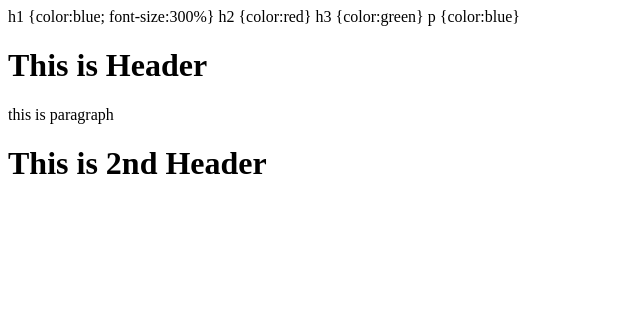
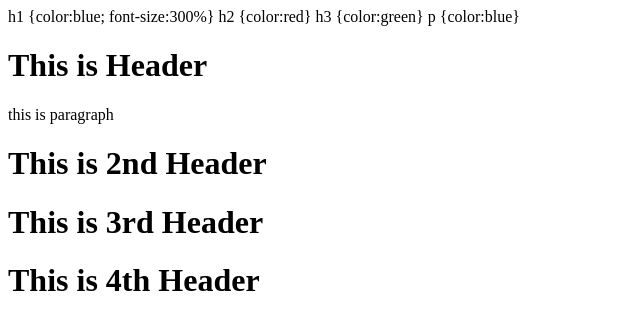
Before and after one commit to isnaayu/SSHRemoteRepo, a plain HTML site: page index.html in a window 1280 px wide. Shown: the whole page, without its empty margins (0-640 px from the left). Drawn offline with Linux system fonts and the light colour scheme.

Commit message:
added 3rd and 4th header

```diff
--- a/index.html
+++ b/index.html
@@ -12,6 +12,8 @@ p {color:blue}
 <p> this is paragraph </p>
 
 <h1> This is 2nd Header </h1>
+<h1> This is 3rd Header </h1>
+<h1> This is 4th Header </h1>
 </body>
 
 </html>
```
